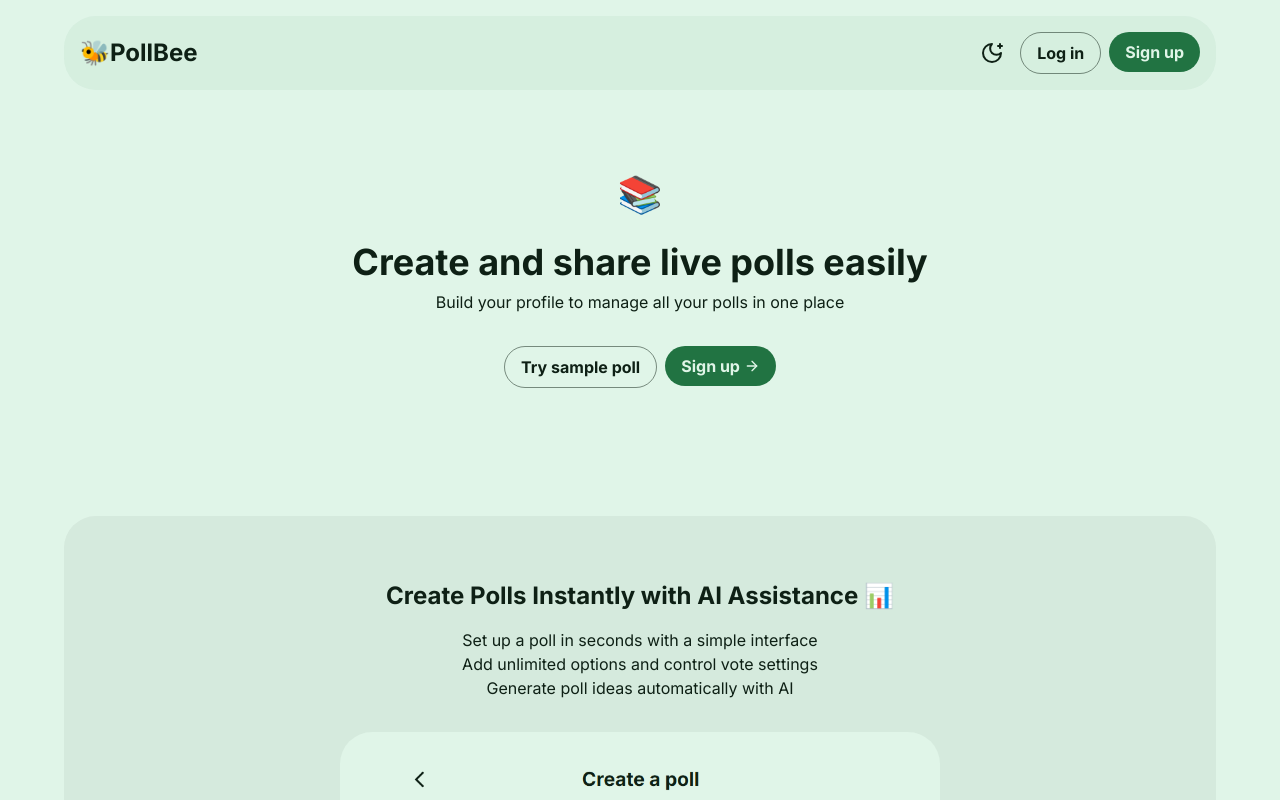
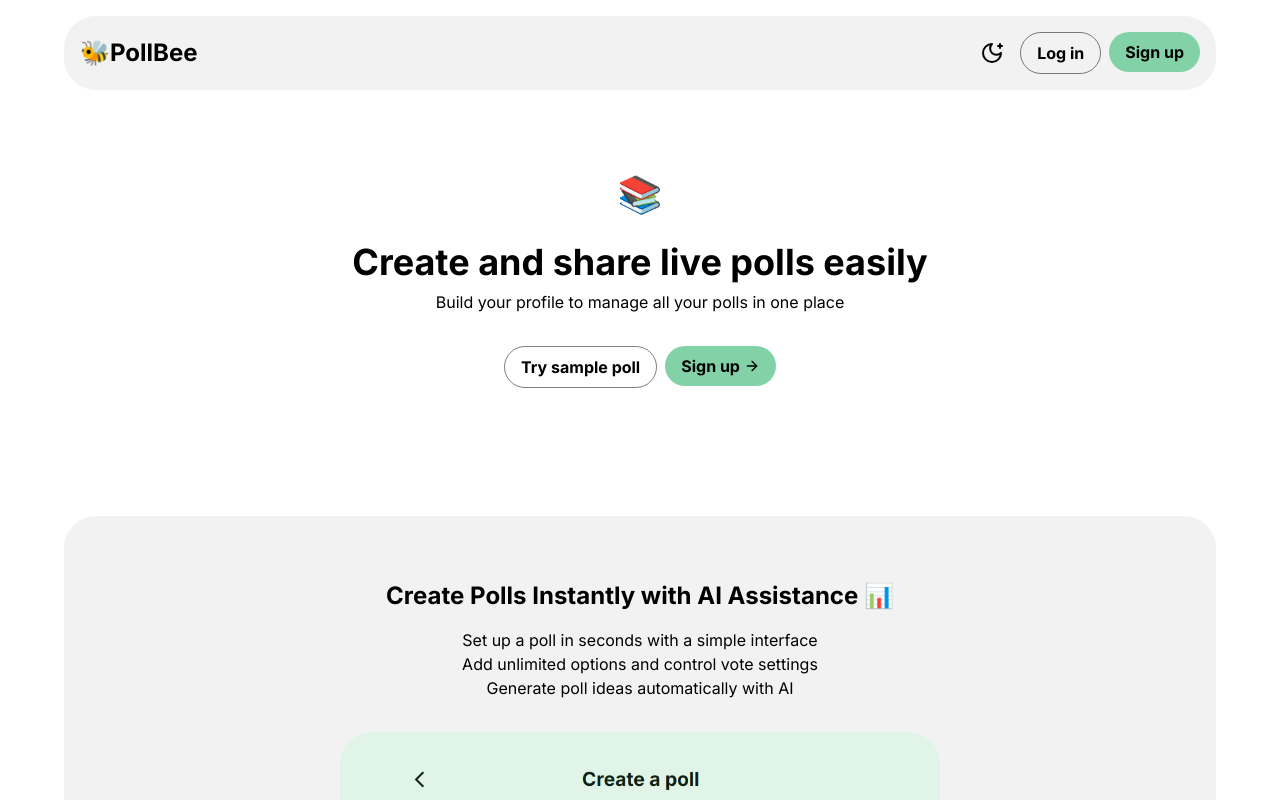
Before and after one commit to jonte265/pollbee, a Next.js app in the folder frontend/: page / in a window 1280 px wide. Shown: the top 800 px of the page. Built offline with nearby package versions, Linux system fonts and the light colour scheme.

Commit message:
change colors

```diff
--- a/frontend/app/globals.css
+++ b/frontend/app/globals.css
@@ -3,139 +3,139 @@
 @custom-variant dark (&:where(.dark, .dark *));
 
 @theme {
-  --color-text: hsl(143, 39%, 9%);
-  --color-background: hsl(143, 51%, 92%);
-  --color-primary: hsl(144, 55%, 29%);
-  --color-secondary: hsl(143, 62%, 69%);
-  --color-accent: hsl(143, 70%, 45%);
+  --color-text: hsl(0, 0%, 0%);
+  --color-background: hsl(0, 0%, 100%);
+  --color-primary: hsl(3, 46%, 30%);
+  --color-secondary: hsl(147, 47%, 67%);
+  --color-accent: hsl(195, 47%, 43%);
 
-  --color-text-50: hsl(144, 38%, 95%);
-  --color-text-100: hsl(142, 37%, 90%);
-  --color-text-200: hsl(143, 39%, 80%);
-  --color-text-300: hsl(143, 39%, 70%);
-  --color-text-400: hsl(143, 39%, 60%);
-  --color-text-500: hsl(143, 39%, 50%);
-  --color-text-600: hsl(143, 39%, 40%);
-  --color-text-700: hsl(143, 39%, 30%);
-  --color-text-800: hsl(143, 39%, 20%);
-  --color-text-900: hsl(142, 37%, 10%);
-  --color-text-950: hsl(144, 38%, 5%);
+  --color-text-50: hsl(0, 0%, 95%);
+  --color-text-100: hsl(0, 0%, 90%);
+  --color-text-200: hsl(0, 0%, 80%);
+  --color-text-300: hsl(0, 0%, 70%);
+  --color-text-400: hsl(0, 0%, 60%);
+  --color-text-500: hsl(0, 0%, 50%);
+  --color-text-600: hsl(0, 0%, 40%);
+  --color-text-700: hsl(0, 0%, 30%);
+  --color-text-800: hsl(0, 0%, 20%);
+  --color-text-900: hsl(0, 0%, 10%);
+  --color-text-950: hsl(0, 0%, 5%);
 
-  --color-background-50: hsl(143, 52%, 95%);
-  --color-background-100: hsl(142, 53%, 90%);
-  --color-background-200: hsl(143, 51%, 80%);
-  --color-background-300: hsl(143, 52%, 70%);
-  --color-background-400: hsl(143, 51%, 60%);
-  --color-background-500: hsl(143, 51%, 50%);
-  --color-background-600: hsl(143, 51%, 40%);
-  --color-background-700: hsl(143, 52%, 30%);
-  --color-background-800: hsl(143, 51%, 20%);
-  --color-background-900: hsl(142, 53%, 10%);
-  --color-background-950: hsl(143, 52%, 5%);
+  --color-background-50: hsl(0, 0%, 95%);
+  --color-background-100: hsl(0, 0%, 95%);
+  --color-background-200: hsl(0, 0%, 80%);
+  --color-background-300: hsl(0, 0%, 70%);
+  --color-background-400: hsl(0, 0%, 60%);
+  --color-background-500: hsl(0, 0%, 50%);
+  --color-background-600: hsl(0, 0%, 40%);
+  --color-background-700: hsl(0, 0%, 30%);
+  --color-background-800: hsl(0, 0%, 20%);
+  --color-background-900: hsl(0, 0%, 10%);
+  --color-background-950: hsl(0, 0%, 5%);
 
-  --color-primary-50: hsl(146, 54%, 95%);
-  --color-primary-100: hsl(145, 57%, 90%);
-  --color-primary-200: hsl(144, 55%, 80%);
-  --color-primary-300: hsl(144, 56%, 70%);
-  --color-primary-400: hsl(144, 55%, 60%);
-  --color-primary-500: hsl(144, 55%, 50%);
-  --color-primary-600: hsl(144, 55%, 40%);
-  --color-primary-700: hsl(144, 56%, 30%);
-  --color-primary-800: hsl(144, 55%, 20%);
-  --color-primary-900: hsl(145, 57%, 10%);
-  --color-primary-950: hsl(141, 54%, 5%);
+  --color-primary-50: hsl(5, 46%, 95%);
+  --color-primary-100: hsl(3, 45%, 90%);
+  --color-primary-200: hsl(3, 45%, 80%);
+  --color-primary-300: hsl(3, 46%, 70%);
+  --color-primary-400: hsl(3, 46%, 60%);
+  --color-primary-500: hsl(3, 46%, 50%);
+  --color-primary-600: hsl(3, 46%, 40%);
+  --color-primary-700: hsl(3, 46%, 30%);
+  --color-primary-800: hsl(3, 45%, 20%);
+  --color-primary-900: hsl(3, 45%, 10%);
+  --color-primary-950: hsl(0, 46%, 5%);
 
-  --color-secondary-50: hsl(143, 62%, 95%);
-  --color-secondary-100: hsl(143, 61%, 90%);
-  --color-secondary-200: hsl(143, 63%, 80%);
-  --color-secondary-300: hsl(143, 62%, 70%);
-  --color-secondary-400: hsl(143, 62%, 60%);
-  --color-secondary-500: hsl(143, 62%, 50%);
-  --color-secondary-600: hsl(143, 62%, 40%);
-  --color-secondary-700: hsl(143, 62%, 30%);
-  --color-secondary-800: hsl(143, 63%, 20%);
-  --color-secondary-900: hsl(143, 61%, 10%);
-  --color-secondary-950: hsl(143, 62%, 5%);
+  --color-secondary-50: hsl(150, 46%, 95%);
+  --color-secondary-100: hsl(146, 45%, 90%);
+  --color-secondary-200: hsl(147, 47%, 80%);
+  --color-secondary-300: hsl(147, 46%, 70%);
+  --color-secondary-400: hsl(147, 47%, 60%);
+  --color-secondary-500: hsl(147, 47%, 50%);
+  --color-secondary-600: hsl(147, 47%, 40%);
+  --color-secondary-700: hsl(147, 46%, 30%);
+  --color-secondary-800: hsl(148, 47%, 20%);
+  --color-secondary-900: hsl(146, 45%, 10%);
+  --color-secondary-950: hsl(145, 46%, 5%);
 
-  --color-accent-50: hsl(143, 69%, 95%);
-  --color-accent-100: hsl(142, 69%, 90%);
-  --color-accent-200: hsl(143, 71%, 80%);
-  --color-accent-300: hsl(143, 70%, 70%);
-  --color-accent-400: hsl(143, 70%, 60%);
-  --color-accent-500: hsl(143, 70%, 50%);
-  --color-accent-600: hsl(143, 70%, 40%);
-  --color-accent-700: hsl(143, 70%, 30%);
-  --color-accent-800: hsl(143, 71%, 20%);
-  --color-accent-900: hsl(142, 69%, 10%);
-  --color-accent-950: hsl(143, 69%, 5%);
+  --color-accent-50: hsl(195, 46%, 95%);
+  --color-accent-100: hsl(196, 45%, 90%);
+  --color-accent-200: hsl(195, 47%, 80%);
+  --color-accent-300: hsl(195, 46%, 70%);
+  --color-accent-400: hsl(195, 47%, 60%);
+  --color-accent-500: hsl(195, 47%, 50%);
+  --color-accent-600: hsl(195, 47%, 40%);
+  --color-accent-700: hsl(195, 46%, 30%);
+  --color-accent-800: hsl(195, 47%, 20%);
+  --color-accent-900: hsl(196, 45%, 10%);
+  --color-accent-950: hsl(195, 46%, 5%);
 }
 
 .dark {
-  --color-text: hsl(143, 39%, 91%);
-  --color-background: hsl(143, 51%, 8%);
-  --color-primary: hsl(144, 55%, 71%);
-  --color-secondary: hsl(143, 62%, 31%);
-  --color-accent: hsl(143, 70%, 55%);
+  --color-text: hsl(0, 0%, 100%);
+  --color-background: hsl(0, 0%, 0%);
+  --color-primary: hsl(3, 46%, 70%);
+  --color-secondary: hsl(147, 47%, 33%);
+  --color-accent: hsl(195, 47%, 57%);
 
-  --color-text-50: hsl(144, 38%, 5%);
-  --color-text-100: hsl(142, 37%, 10%);
-  --color-text-200: hsl(143, 39%, 20%);
-  --color-text-300: hsl(143, 39%, 30%);
-  --color-text-400: hsl(143, 39%, 40%);
-  --color-text-500: hsl(143, 39%, 50%);
-  --color-text-600: hsl(143, 39%, 60%);
-  --color-text-700: hsl(143, 39%, 70%);
-  --color-text-800: hsl(143, 39%, 80%);
-  --color-text-900: hsl(142, 37%, 90%);
-  --color-text-950: hsl(144, 38%, 95%);
+  --color-text-50: hsl(0, 0%, 5%);
+  --color-text-100: hsl(0, 0%, 10%);
+  --color-text-200: hsl(0, 0%, 20%);
+  --color-text-300: hsl(0, 0%, 30%);
+  --color-text-400: hsl(0, 0%, 40%);
+  --color-text-500: hsl(0, 0%, 50%);
+  --color-text-600: hsl(0, 0%, 60%);
+  --color-text-700: hsl(0, 0%, 70%);
+  --color-text-800: hsl(0, 0%, 80%);
+  --color-text-900: hsl(0, 0%, 90%);
+  --color-text-950: hsl(0, 0%, 95%);
 
-  --color-background-50: hsl(143, 52%, 5%);
-  --color-background-100: hsl(142, 53%, 10%);
-  --color-background-200: hsl(143, 51%, 20%);
-  --color-background-300: hsl(143, 52%, 30%);
-  --color-background-400: hsl(143, 51%, 40%);
-  --color-background-500: hsl(143, 51%, 50%);
-  --color-background-600: hsl(143, 51%, 60%);
-  --color-background-700: hsl(143, 52%, 70%);
-  --color-background-800: hsl(143, 51%, 80%);
-  --color-background-900: hsl(142, 53%, 90%);
-  --color-background-950: hsl(143, 52%, 95%);
+  --color-background-50: hsl(0, 0%, 5%);
+  --color-background-100: hsl(0, 0%, 10%);
+  --color-background-200: hsl(0, 0%, 20%);
+  --color-background-300: hsl(0, 0%, 30%);
+  --color-background-400: hsl(0, 0%, 40%);
+  --color-background-500: hsl(0, 0%, 50%);
+  --color-background-600: hsl(0, 0%, 60%);
+  --color-background-700: hsl(0, 0%, 70%);
+  --color-background-800: hsl(0, 0%, 80%);
+  --color-background-900: hsl(0, 0%, 90%);
+  --color-background-950: hsl(0, 0%, 95%);
 
-  --color-primary-50: hsl(141, 54%, 5%);
-  --color-primary-100: hsl(145, 57%, 10%);
-  --color-primary-200: hsl(144, 55%, 20%);
-  --color-primary-300: hsl(144, 56%, 30%);
-  --color-primary-400: hsl(144, 55%, 40%);
-  --color-primary-500: hsl(144, 55%, 50%);
-  --color-primary-600: hsl(144, 55%, 60%);
-  --color-primary-700: hsl(144, 56%, 70%);
-  --color-primary-800: hsl(144, 55%, 80%);
-  --color-primary-900: hsl(145, 57%, 90%);
-  --color-primary-950: hsl(146, 54%, 95%);
+  --color-primary-50: hsl(0, 46%, 5%);
+  --color-primary-100: hsl(3, 45%, 10%);
+  --color-primary-200: hsl(3, 45%, 20%);
+  --color-primary-300: hsl(3, 46%, 30%);
+  --color-primary-400: hsl(3, 46%, 40%);
+  --color-primary-500: hsl(3, 46%, 50%);
+  --color-primary-600: hsl(3, 46%, 60%);
+  --color-primary-700: hsl(3, 46%, 70%);
+  --color-primary-800: hsl(3, 45%, 80%);
+  --color-primary-900: hsl(3, 45%, 90%);
+  --color-primary-950: hsl(5, 46%, 95%);
 
-  --color-secondary-50: hsl(143, 62%, 5%);
-  --color-secondary-100: hsl(143, 61%, 10%);
-  --color-secondary-200: hsl(143, 63%, 20%);
-  --color-secondary-300: hsl(143, 62%, 30%);
-  --color-secondary-400: hsl(143, 62%, 40%);
-  --color-secondary-500: hsl(143, 62%, 50%);
-  --color-secondary-600: hsl(143, 62%, 60%);
-  --color-secondary-700: hsl(143, 62%, 70%);
-  --color-secondary-800: hsl(143, 63%, 80%);
-  --color-secondary-900: hsl(143, 61%, 90%);
-  --color-secondary-950: hsl(143, 62%, 95%);
+  --color-secondary-50: hsl(145, 46%, 5%);
+  --color-secondary-100: hsl(146, 45%, 10%);
+  --color-secondary-200: hsl(148, 47%, 20%);
+  --color-secondary-300: hsl(147, 46%, 30%);
+  --color-secondary-400: hsl(147, 47%, 40%);
+  --color-secondary-500: hsl(147, 47%, 50%);
+  --color-secondary-600: hsl(147, 47%, 60%);
+  --color-secondary-700: hsl(147, 46%, 70%);
+  --color-secondary-800: hsl(147, 47%, 80%);
+  --color-secondary-900: hsl(146, 45%, 90%);
+  --color-secondary-950: hsl(150, 46%, 95%);
 
-  --color-accent-50: hsl(143, 69%, 5%);
-  --color-accent-100: hsl(142, 69%, 10%);
-  --color-accent-200: hsl(143, 71%, 20%);
-  --color-accent-300: hsl(143, 70%, 30%);
-  --color-accent-400: hsl(143, 70%, 40%);
-  --color-accent-500: hsl(143, 70%, 50%);
-  --color-accent-600: hsl(143, 70%, 60%);
-  --color-accent-700: hsl(143, 70%, 70%);
-  --color-accent-800: hsl(143, 71%, 80%);
-  --color-accent-900: hsl(142, 69%, 90%);
-  --color-accent-950: hsl(143, 69%, 95%);
+  --color-accent-50: hsl(195, 46%, 5%);
+  --color-accent-100: hsl(196, 45%, 10%);
+  --color-accent-200: hsl(195, 47%, 20%);
+  --color-accent-300: hsl(195, 46%, 30%);
+  --color-accent-400: hsl(195, 47%, 40%);
+  --color-accent-500: hsl(195, 47%, 50%);
+  --color-accent-600: hsl(195, 47%, 60%);
+  --color-accent-700: hsl(195, 46%, 70%);
+  --color-accent-800: hsl(195, 47%, 80%);
+  --color-accent-900: hsl(196, 45%, 90%);
+  --color-accent-950: hsl(195, 46%, 95%);
 }
 
 button {
--- a/frontend/components/Button.tsx
+++ b/frontend/components/Button.tsx
@@ -11,18 +11,19 @@ type PrimaryBtnType = {
 
 const variantStyles: Record<ButtonVariant, string> = {
   primary:
-    "bg-primary text-background hover:bg-primary-700 active:bg-primary-800",
-  secondary: "bg-text text-background hover:bg-text-800 active:bg-text-900",
+    "bg-primary text-background hover:bg-primary-800 active:bg-primary-900",
+  secondary:
+    "bg-text text-background hover:bg-background-900 active:bg-background-800",
   outline:
-    "bg-transparent text-text border border-text/50 hover:bg-text hover:text-background hover:border-transparent",
+    "bg-transparent text-text border border-text/50 hover:bg-background-900 hover:text-background hover:border-transparent active:bg-background-800",
   accent:
-    "bg-secondary text-text hover:bg-secondary-300 active:bg-secondary-400",
+    "bg-secondary text-text hover:bg-secondary-300 active:bg-secondary-200",
 };
 
 export default function Button({
   btnText,
   onClick,
-  variant = "primary",
+  variant = "accent",
   fullWidth = true,
 }: PrimaryBtnType) {
   return (
--- a/frontend/components/FeatureSection.tsx
+++ b/frontend/components/FeatureSection.tsx
@@ -17,7 +17,7 @@ export default function FeatureSection({
   img,
 }: FeatureSectionTypes) {
   return (
-    <section className="flex flex-col justify-center items-center gap-8 p-12 sm:p-16 rounded-4xl bg-text/5">
+    <section className="flex flex-col justify-center items-center gap-8 p-12 sm:p-16 rounded-4xl bg-background-100">
       <div className="flex flex-col gap-4">
         <H2>{sectionTitle}</H2>
         <ul className="flex flex-col justify-center items-center">
--- a/frontend/components/Header.tsx
+++ b/frontend/components/Header.tsx
@@ -75,7 +75,7 @@ export default function Header() {
   }
 
   return (
-    <header className="flex flex-col justify-center max-w-6xl m-auto gap-4 px-4 py-4 mb-16 rounded-4xl bg-primary/5">
+    <header className="flex flex-col justify-center max-w-6xl m-auto gap-4 px-4 py-4 mb-16 rounded-4xl bg-background-100">
       <div className="flex justify-between items-center flex-wrap">
         <Link href="/">
           <h1 className="font-bold text-xl sm:text-2xl">🐝PollBee</h1>
--- a/frontend/components/PollCard.tsx
+++ b/frontend/components/PollCard.tsx
@@ -31,7 +31,7 @@ export default function PollCard({
   }
 
   return (
-    <div className="flex flex-col gap-8 justify-between bg-text/5 p-16 rounded-4xl max-w-md w-full mx-auto">
+    <div className="flex flex-col gap-8 justify-between bg-background-100 p-16 rounded-4xl max-w-md w-full mx-auto">
       <div className="flex justify-center items-center">
         <ActiveBadge isActive={is_active} />
       </div>
--- a/frontend/components/PollChart.tsx
+++ b/frontend/components/PollChart.tsx
@@ -61,7 +61,7 @@ function CustomToolTip({ active, payload, label }: any) {
   if (!active || !payload?.length) return null;
 
   return (
-    <div className="flex flex-col justify-center items-start bg-background-50 text-text rounded-2xl p-4">
+    <div className="flex flex-col justify-center items-start bg-background-100 text-text rounded-2xl p-4">
       <Typography bold>{label}</Typography>
       <Typography>total votes: {payload[0].value}</Typography>
     </div>
```
Also changed, not shown: frontend/components/ActiveBadge.tsx (+4 -4 lines).
